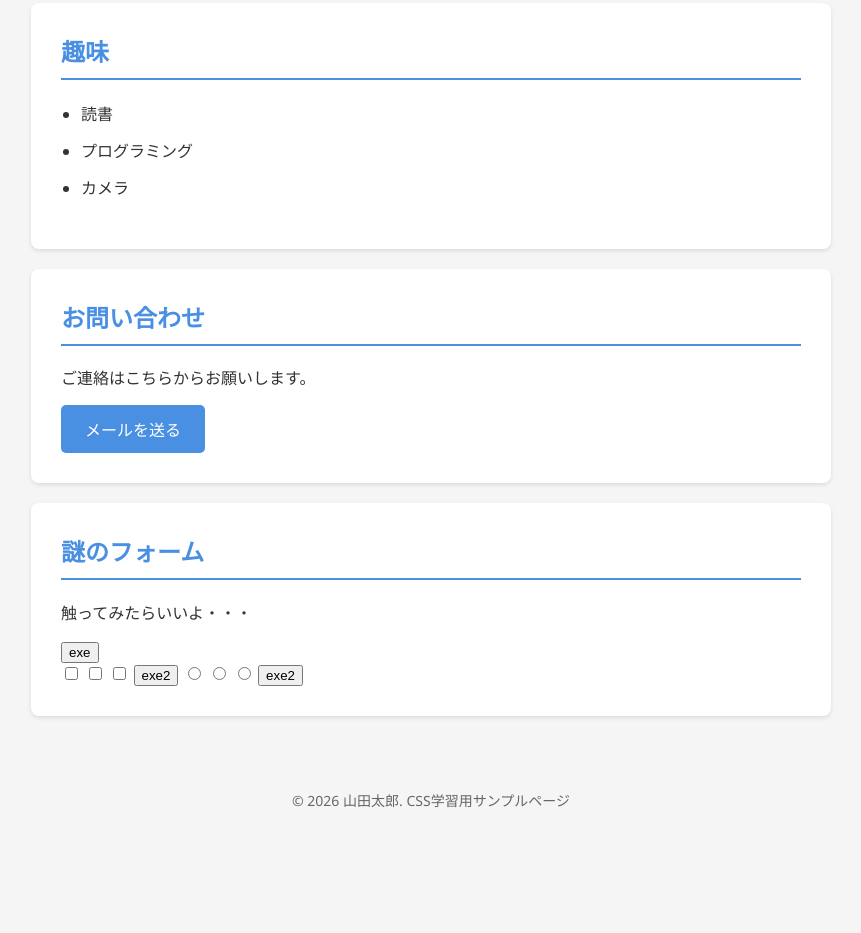
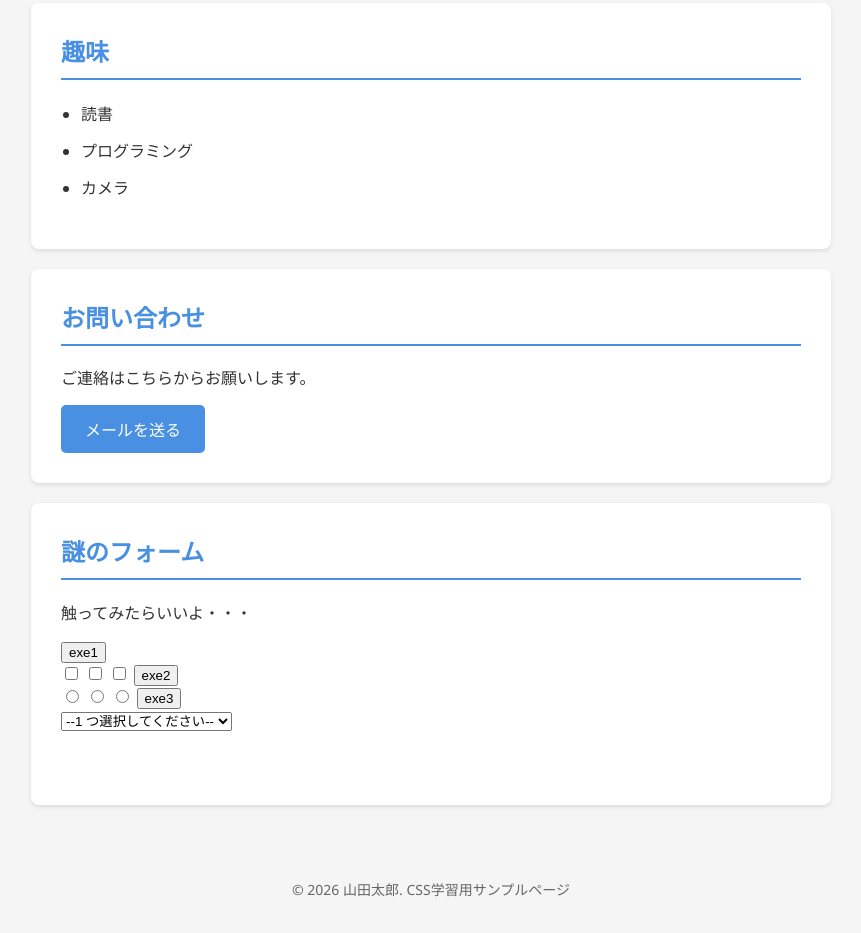
Before and after one commit to kaiwarex/My_TIL, a plain HTML site: page index.html in a window 1280 px wide. Shown: the part 675-1608 px from the top of the page, without its empty margins (209-1070 px from the left). Before the commit the page ends 1519 px from the top, so only its background shows below. Drawn offline with Linux system fonts and the light colour scheme.

Commit message:
セレクトボックスを実装

```diff
--- a/index.html
+++ b/index.html
@@ -139,7 +139,7 @@
             <h2>謎のフォーム</h2>
             <p>触ってみたらいいよ・・・</p>
             <form action="" method="get" onsubmit="return false;">
-                <input type="button" value="exe" onclick="test01()">
+                <input type="button" value="exe1" onclick="test01()">
                 <!-- 美しくないやり方だけど応急処置的な改行 -->
                 <br>
                 <!-- チェックボックス -->
@@ -147,14 +147,29 @@
                 <input type="checkbox" name="02" id="chk02" value="chkbox02">
                 <input type="checkbox" name="03" id="chk03" value="chkbox03">
                 <input type="button" value="exe2" onclick="test02()">
+                <br>
                 <!-- ラジオボタン -->
                 <input type="radio" name="01" id="rdo01" value="rdobtn01">
                 <input type="radio" name="02" id="rdo02" value="rdobtn02">
                 <input type="radio" name="03" id="rdo03" value="rdobtn03">
-                <input type="button" value="exe2" onclick="test03()">
+                <input type="button" value="exe3" onclick="test03()">
+                <br>
+                <!-- セレクトボックス -->
+                <select name="pets" id="pet-select">
+                    <option value="">--1 つ選択してください--</option>
+                    <option value="dog">犬</option>
+                    <option value="cat">猫</option>
+                    <option value="hamster">ハムスター</option>
+                    <option value="parrot">オウム</option>
+                    <option value="spider">クモ</option>
+                    <option value="goldfish">金魚</option>
+                </select>
             </form>
             <span id="disp_field"></span>
+            <br>
             <span id="disp_field02"></span>
+            <br>
+            <span id="disp_field03"></span>
         </section>
     </div>
 
```
